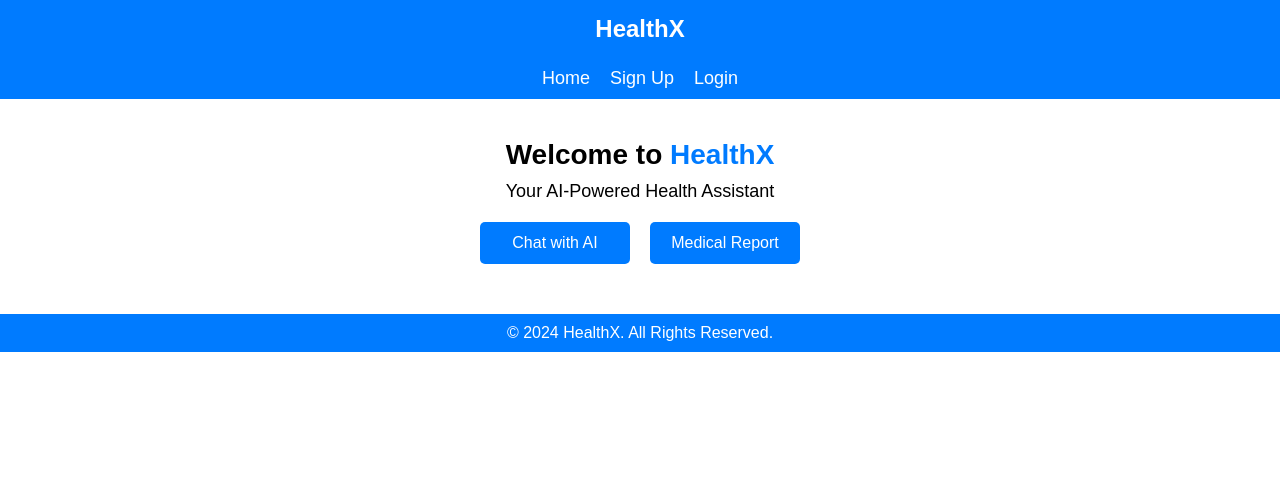
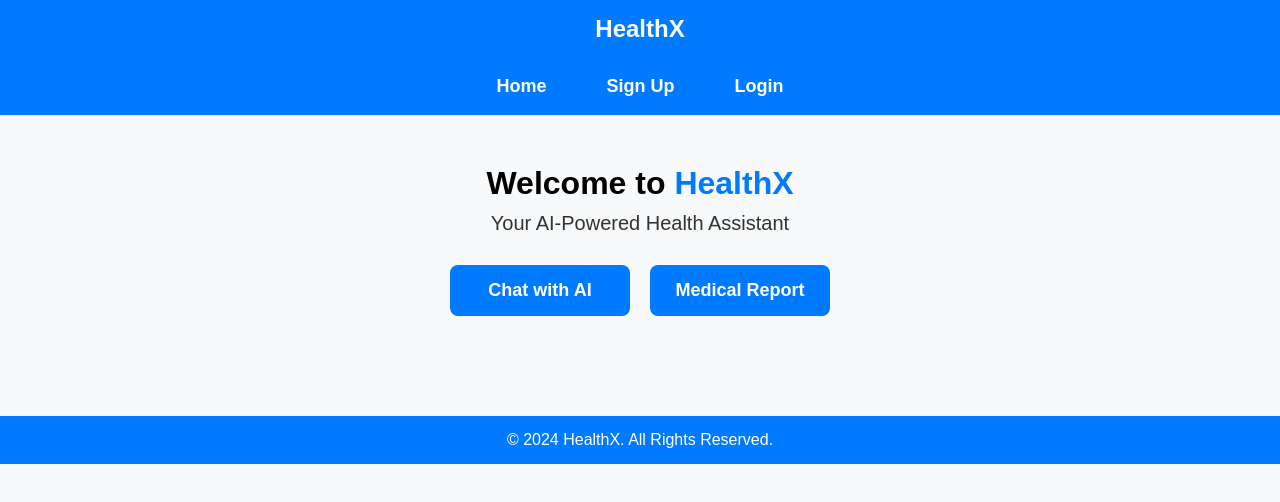
Before and after one commit to chinmay0007code/Website_healthx, a plain HTML site: page index.html in a window 1280 px wide. Drawn offline with Linux system fonts and the light colour scheme.

Commit message:
Update index.html

```diff
--- a/index.html
+++ b/index.html
@@ -11,13 +11,14 @@
             margin: 0;
             padding: 0;
             text-align: center;
+            background-color: #f8f9fa;
         }
 
         /* Header */
         .header {
             background-color: #007bff;
             color: white;
-            padding: 15px 0;
+            padding: 15px;
             font-size: 24px;
             font-weight: bold;
         }
@@ -26,7 +27,7 @@
         .nav {
             display: flex;
             justify-content: center;
-            gap: 20px;
+            gap: 30px;
             background-color: #007bff;
             padding: 10px 0;
         }
@@ -35,17 +36,24 @@
             text-decoration: none;
             color: white;
             font-size: 18px;
+            font-weight: bold;
+            padding: 8px 15px;
+        }
+
+        .nav a:hover {
+            background-color: rgba(255, 255, 255, 0.2);
+            border-radius: 5px;
         }
 
         /* Main Content */
         .container {
-            padding: 20px;
+            padding: 50px 20px;
         }
 
         .title {
-            font-size: 28px;
+            font-size: 32px;
             font-weight: bold;
-            margin-top: 20px;
+            margin-bottom: 10px;
         }
 
         .highlight {
@@ -53,28 +61,31 @@
         }
 
         .description {
-            font-size: 18px;
-            margin-top: 10px;
+            font-size: 20px;
+            margin-bottom: 30px;
+            color: #333;
         }
 
         /* Button Container */
         .button-container {
             display: flex;
             justify-content: center;
-            gap: 20px; /* Added spacing for desktop */
+            gap: 20px;
             margin-top: 20px;
-            flex-wrap: wrap; /* Makes it responsive */
+            flex-wrap: wrap;
         }
 
         .button {
-            padding: 12px 20px;
-            font-size: 16px;
+            padding: 15px 25px;
+            font-size: 18px;
+            font-weight: bold;
             border: none;
             background-color: #007bff;
             color: white;
-            border-radius: 5px;
+            border-radius: 8px;
             cursor: pointer;
-            min-width: 150px; /* Ensures consistent button width */
+            min-width: 180px;
+            transition: 0.3s;
         }
 
         .button:hover {
@@ -85,14 +96,16 @@
         .footer {
             background-color: #007bff;
             color: white;
-            padding: 10px;
-            margin-top: 30px;
+            padding: 15px;
+            font-size: 16px;
+            margin-top: 50px;
         }
 
-        /* Responsive Fix for Desktop */
-        @media (min-width: 768px) {
-            .button-container {
-                flex-direction: row;
+        /* Responsive Design */
+        @media (max-width: 600px) {
+            .button {
+                width: 100%;
+                max-width: 300px;
             }
         }
     </style>
```
